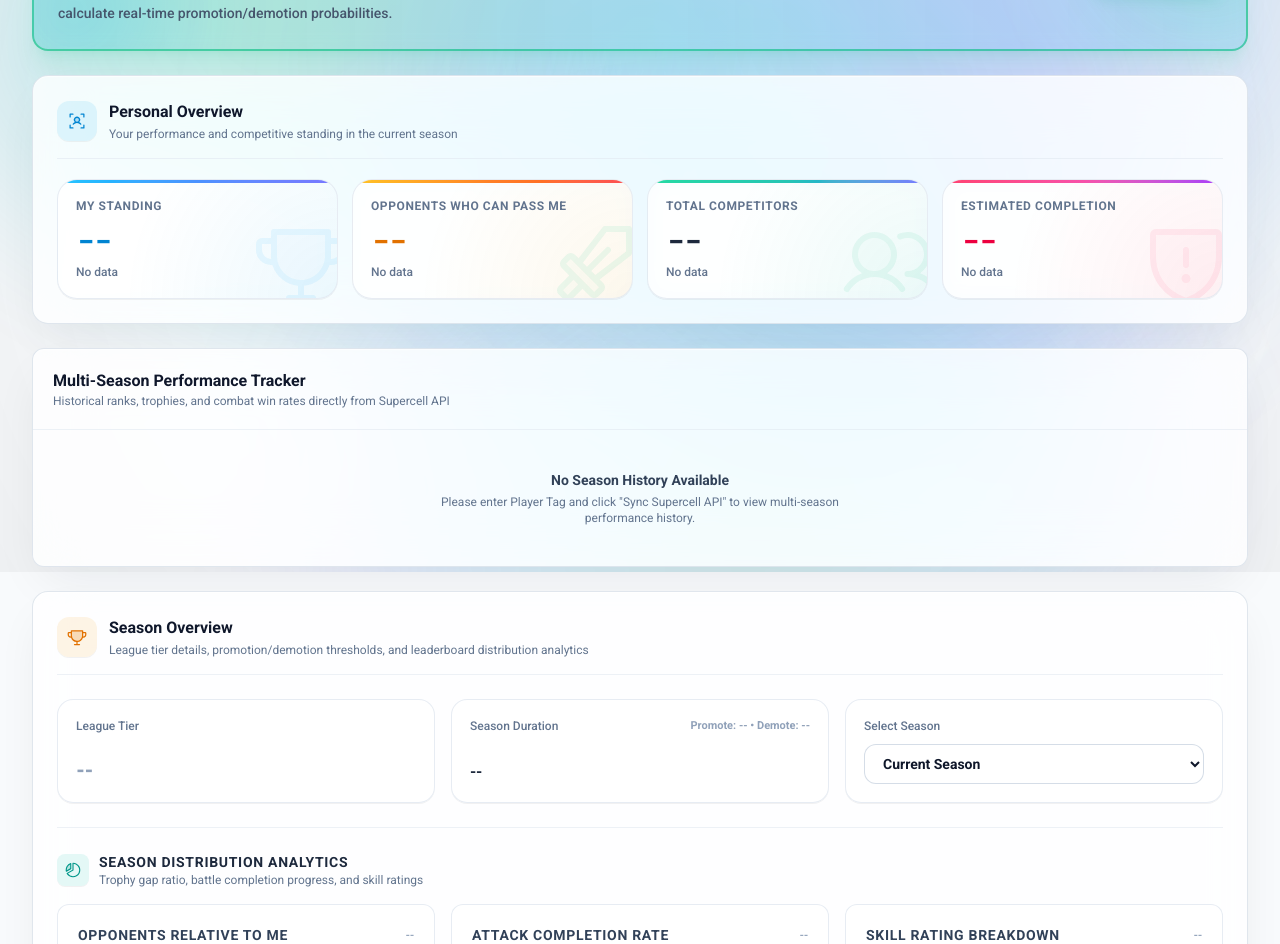
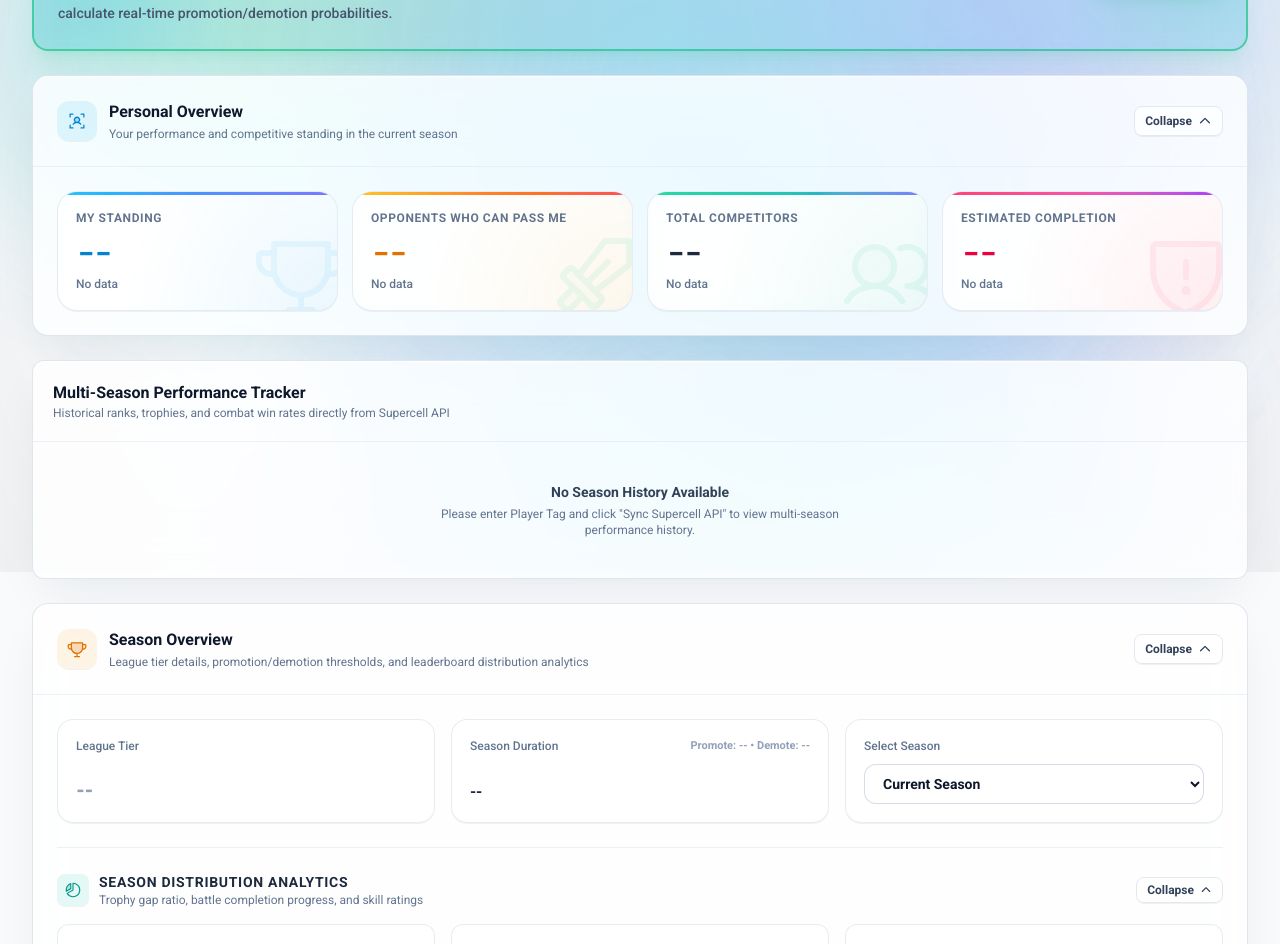
Before and after one commit to pmmdrg/coc-rank-dashboard, a React (Vite) app: page / in a window 1280 px wide. Shown: the part 228-1172 px from the top of the page. Built offline with nearby package versions, Linux system fonts and the light colour scheme.

Commit message:
feat(ui): add collapse and expand toggles to master cards

```diff
--- a/src/components/SeasonOverviewSection.tsx
+++ b/src/components/SeasonOverviewSection.tsx
@@ -1,4 +1,5 @@
-import { Trophy, ChartPieSlice } from '@phosphor-icons/react'
+import { useState } from 'react'
+import { Trophy, ChartPieSlice, CaretDown } from '@phosphor-icons/react'
 import type { Season } from '../types'
 import { formatLeagueName } from '../lib/ranking'
 import { useI18n } from '../i18n/LanguageContext'
@@ -32,10 +33,54 @@ export function SeasonOverviewSection({
 }: SeasonOverviewSectionProps) {
   const { dict } = useI18n()
 
+  const [isCollapsed, setIsCollapsed] = useState<boolean>(() => {
+    try {
+      return localStorage.getItem('coc_season_overview_collapsed') === 'true'
+    } catch {
+      return false
+    }
+  })
+
+  const [isChartsCollapsed, setIsChartsCollapsed] = useState<boolean>(() => {
+    try {
+      return localStorage.getItem('coc_charts_distribution_collapsed') === 'true'
+    } catch {
+      return false
+    }
+  })
+
+  function handleToggleCollapse() {
+    setIsCollapsed((prev) => {
+      const next = !prev
+      try {
+        localStorage.setItem('coc_season_overview_collapsed', String(next))
+      } catch {
+        // Ignore localStorage errors
+      }
+      return next
+    })
+  }
+
+  function handleToggleChartsCollapse() {
+    setIsChartsCollapsed((prev) => {
+      const next = !prev
+      try {
+        localStorage.setItem('coc_charts_distribution_collapsed', String(next))
+      } catch {
+        // Ignore localStorage errors
+      }
+      return next
+    })
+  }
+
   return (
-    <section className="glass-panel rounded-2xl p-5 sm:p-6 shadow-sm overflow-hidden space-y-6">
+    <section className="glass-panel rounded-2xl shadow-sm overflow-hidden transition-all duration-300">
       {/* Header Thẻ lớn: Tổng quan mùa giải */}
-      <div className="flex flex-col sm:flex-row sm:items-center justify-between gap-3 pb-4 border-b border-slate-200/60 dark:border-slate-800/60">
+      <div
+        className={`flex flex-col sm:flex-row sm:items-center justify-between gap-3 p-5 sm:p-6 transition-all duration-300 ${
+          !isCollapsed ? 'border-b border-slate-200/60 dark:border-slate-800/60' : ''
+        }`}
+      >
         <div className="flex items-center gap-3">
           <div className="flex h-10 w-10 items-center justify-center rounded-xl bg-amber-500/10 text-amber-600 dark:bg-amber-400/15 dark:text-amber-300 shadow-2xs">
             <Trophy weight="duotone" className="h-5 w-5" />
@@ -57,16 +102,36 @@ export function SeasonOverviewSection({
           </div>
         </div>
 
+        <div className="flex items-center gap-2 self-start sm:self-auto">
           {season.lastSyncedAt && (
-          <div className="flex items-center gap-1.5 self-start sm:self-auto text-xs text-slate-500 dark:text-slate-400">
+            <div className="flex items-center gap-1.5 text-xs text-slate-500 dark:text-slate-400 mr-1">
               <span className="h-2 w-2 rounded-full bg-emerald-500 animate-pulse" />
               <span className="rounded-full bg-emerald-500/10 px-2 py-0.5 text-[10px] font-bold text-emerald-600 dark:bg-emerald-400/10 dark:text-emerald-400">
                 {dict.seasonMeta.apiPrefix} {season.lastSyncedAt}
               </span>
             </div>
           )}
+
+          {/* Nút thu gọn / mở rộng toàn bộ Thẻ lớn */}
+          <button
+            type="button"
+            onClick={handleToggleCollapse}
+            className="flex items-center gap-1.5 rounded-lg border border-slate-200 bg-white/70 px-2.5 py-1.5 text-xs font-semibold text-slate-700 transition-colors hover:bg-slate-100 dark:border-slate-700 dark:bg-slate-800/70 dark:text-slate-300 dark:hover:bg-slate-800 cursor-pointer shadow-2xs select-none"
+            aria-expanded={!isCollapsed}
+          >
+            <span>{isCollapsed ? dict.performanceTrend.expand : dict.performanceTrend.collapse}</span>
+            <CaretDown
+              weight="bold"
+              className={`h-3.5 w-3.5 transition-transform duration-300 ${!isCollapsed ? 'rotate-180' : ''}`}
+            />
+          </button>
+        </div>
       </div>
 
+      {/* Body Thẻ lớn với animation collapsible-grid */}
+      <div className={`collapsible-grid ${!isCollapsed ? 'is-expanded' : ''}`}>
+        <div className="collapsible-inner">
+          <div className="p-5 sm:p-6 space-y-6">
             {/* Phân mục 1: Thông tin & Quy tắc mùa giải */}
             <SeasonMetaForm
               season={season}
@@ -83,7 +148,7 @@ export function SeasonOverviewSection({
 
             {/* Phân mục 2: Thẻ lớn Phân tích phân bổ mùa giải */}
             <div className="space-y-4">
-        <div className="flex items-center justify-between">
+              <div className="flex items-center justify-between gap-3">
                 <div className="flex items-center gap-2.5">
                   <div className="flex h-8 w-8 items-center justify-center rounded-lg bg-teal-500/10 text-teal-600 dark:bg-teal-400/15 dark:text-teal-300 shadow-2xs">
                     <ChartPieSlice weight="duotone" className="h-4.5 w-4.5" />
@@ -97,8 +162,25 @@ export function SeasonOverviewSection({
                     </p>
                   </div>
                 </div>
+
+                {/* Nút thu gọn / mở rộng riêng cho khối Phân tích phân bổ */}
+                <button
+                  type="button"
+                  onClick={handleToggleChartsCollapse}
+                  className="flex items-center gap-1.5 rounded-lg border border-slate-200 bg-white/70 px-2.5 py-1 text-xs font-semibold text-slate-700 transition-colors hover:bg-slate-100 dark:border-slate-700 dark:bg-slate-800/70 dark:text-slate-300 dark:hover:bg-slate-800 cursor-pointer shadow-2xs select-none"
+                  aria-expanded={!isChartsCollapsed}
+                >
+                  <span>{isChartsCollapsed ? dict.performanceTrend.expand : dict.performanceTrend.collapse}</span>
+                  <CaretDown
+                    weight="bold"
+                    className={`h-3 w-3 transition-transform duration-300 ${!isChartsCollapsed ? 'rotate-180' : ''}`}
+                  />
+                </button>
               </div>
 
+              {/* Lưới 3 biểu đồ con với animation collapsible-grid */}
+              <div className={`collapsible-grid ${!isChartsCollapsed ? 'is-expanded' : ''}`}>
+                <div className="collapsible-inner">
                   <ChartsSection
                     comparisonData={comparisonData}
                     attackStatusData={attackStatusData}
@@ -108,6 +190,11 @@ export function SeasonOverviewSection({
                     embedded={true}
                   />
                 </div>
+              </div>
+            </div>
+          </div>
+        </div>
+      </div>
     </section>
   )
 }
--- a/src/components/StatCardsGrid.tsx
+++ b/src/components/StatCardsGrid.tsx
@@ -1,4 +1,5 @@
-import { Trophy, Sword, Users, ShieldWarning, UserFocus } from '@phosphor-icons/react'
+import { useState } from 'react'
+import { Trophy, Sword, Users, ShieldWarning, UserFocus, CaretDown } from '@phosphor-icons/react'
 import type { RankingStats, Season } from '../types'
 import { useI18n } from '../i18n/LanguageContext'
 
@@ -14,6 +15,26 @@ export function StatCardsGrid({ stats, season, myPlayerName, isSyncingApi = fals
   const locale = language === 'vi' ? 'vi-VN' : 'en-US'
   const hasPlayers = season.players.length > 0
   const hasMyPlayer = Boolean(stats.myPlayer)
+
+  const [isCollapsed, setIsCollapsed] = useState<boolean>(() => {
+    try {
+      return localStorage.getItem('coc_stat_cards_collapsed') === 'true'
+    } catch {
+      return false
+    }
+  })
+
+  function handleToggleCollapse() {
+    setIsCollapsed((prev) => {
+      const next = !prev
+      try {
+        localStorage.setItem('coc_stat_cards_collapsed', String(next))
+      } catch {
+        // Ignore localStorage errors
+      }
+      return next
+    })
+  }
 
   function numberFormatter(value: number) {
     return new Intl.NumberFormat(locale).format(value)
@@ -147,9 +168,13 @@ export function StatCardsGrid({ stats, season, myPlayerName, isSyncingApi = fals
   ]
 
   return (
-    <section className="glass-panel rounded-2xl p-5 sm:p-6 shadow-sm overflow-hidden">
+    <section className="glass-panel rounded-2xl shadow-sm overflow-hidden transition-all duration-300">
       {/* Header Thẻ lớn: Chỉ số tổng quan cá nhân */}
-      <div className="flex flex-col sm:flex-row sm:items-center justify-between gap-3 mb-5 pb-4 border-b border-slate-200/60 dark:border-slate-800/60">
+      <div
+        className={`flex flex-col sm:flex-row sm:items-center justify-between gap-3 p-5 sm:p-6 transition-all duration-300 ${
+          !isCollapsed ? 'border-b border-slate-200/60 dark:border-slate-800/60' : ''
+        }`}
+      >
         <div className="flex items-center gap-3">
           <div className="flex h-10 w-10 items-center justify-center rounded-xl bg-sky-500/10 text-sky-600 dark:bg-sky-400/15 dark:text-sky-300 shadow-2xs">
             <UserFocus weight="duotone" className="h-5 w-5" />
@@ -171,20 +196,37 @@ export function StatCardsGrid({ stats, season, myPlayerName, isSyncingApi = fals
           </div>
         </div>
 
+        <div className="flex items-center gap-2 self-start sm:self-auto">
           {hasMyPlayer && (
-          <div className="flex items-center gap-2 text-xs font-medium text-slate-500 dark:text-slate-400 self-start sm:self-auto">
-            <span className="inline-flex items-center gap-1.5 rounded-lg border border-slate-200/80 bg-white/50 px-2.5 py-1 dark:border-slate-700/80 dark:bg-slate-800/50 shadow-2xs">
+            <span className="inline-flex items-center gap-1.5 rounded-lg border border-slate-200/80 bg-white/50 px-2.5 py-1 text-xs font-medium text-slate-500 dark:border-slate-700/80 dark:bg-slate-800/50 dark:text-slate-400 shadow-2xs mr-1">
               <Trophy weight="duotone" className="h-3.5 w-3.5 text-amber-500" />
               <span className="font-mono font-bold text-slate-700 dark:text-slate-200">
                 {numberFormatter(stats.myPlayer!.currentCups)}
               </span>
               <span>{dict.common.trophies}</span>
             </span>
+          )}
+
+          {/* Nút thu gọn / mở rộng */}
+          <button
+            type="button"
+            onClick={handleToggleCollapse}
+            className="flex items-center gap-1.5 rounded-lg border border-slate-200 bg-white/70 px-2.5 py-1.5 text-xs font-semibold text-slate-700 transition-colors hover:bg-slate-100 dark:border-slate-700 dark:bg-slate-800/70 dark:text-slate-300 dark:hover:bg-slate-800 cursor-pointer shadow-2xs select-none"
+            aria-expanded={!isCollapsed}
+          >
+            <span>{isCollapsed ? dict.performanceTrend.expand : dict.performanceTrend.collapse}</span>
+            <CaretDown
+              weight="bold"
+              className={`h-3.5 w-3.5 transition-transform duration-300 ${!isCollapsed ? 'rotate-180' : ''}`}
+            />
+          </button>
         </div>
-        )}
       </div>
 
-      {/* Lưới 4 thẻ chỉ số con bên trong */}
+      {/* Lưới 4 thẻ chỉ số con bên trong với animation collapsible-grid */}
+      <div className={`collapsible-grid ${!isCollapsed ? 'is-expanded' : ''}`}>
+        <div className="collapsible-inner">
+          <div className="p-5 sm:p-6">
             <div className="grid gap-3.5 sm:grid-cols-2 lg:grid-cols-4">
               {cards.map((card) => {
                 const IconComponent = card.icon
@@ -231,6 +273,9 @@ export function StatCardsGrid({ stats, season, myPlayerName, isSyncingApi = fals
                 )
               })}
             </div>
+          </div>
+        </div>
+      </div>
     </section>
   )
 }
```
Lines whose indentation alone changed are shown as unchanged.
